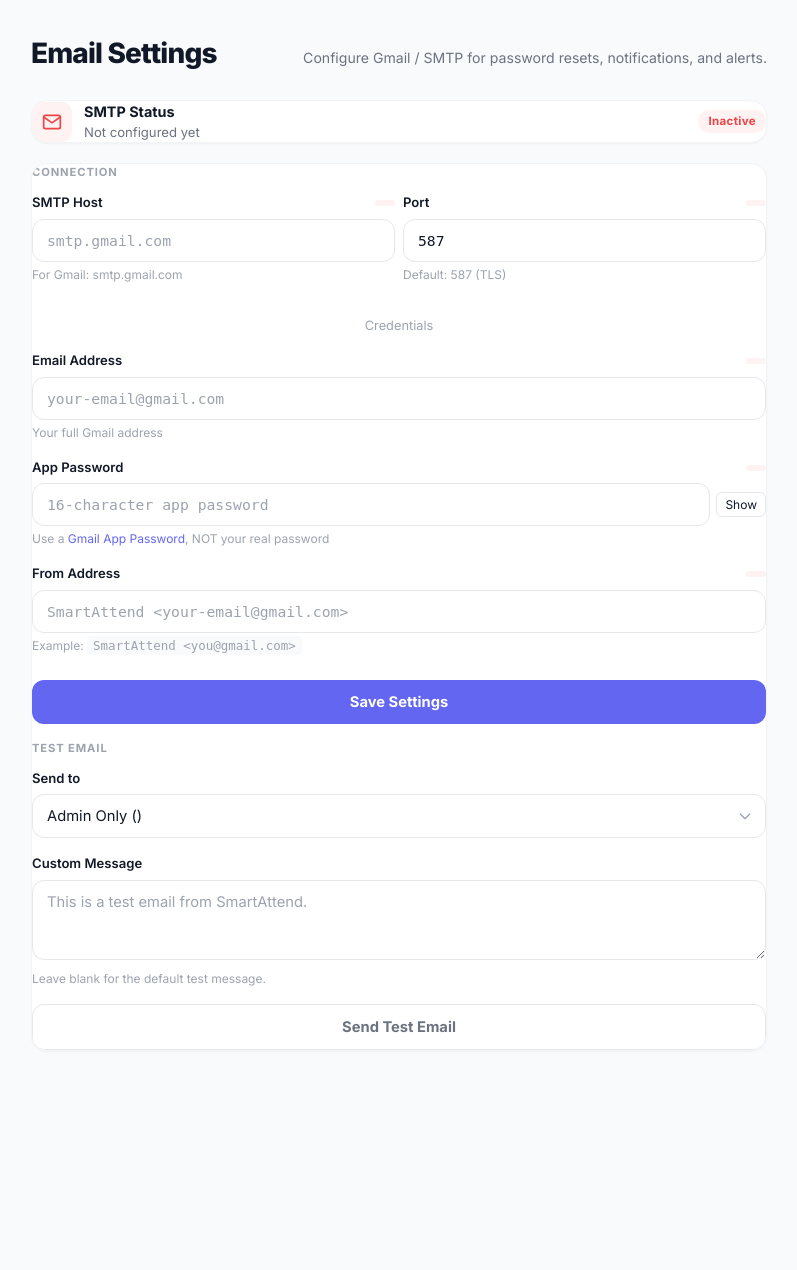
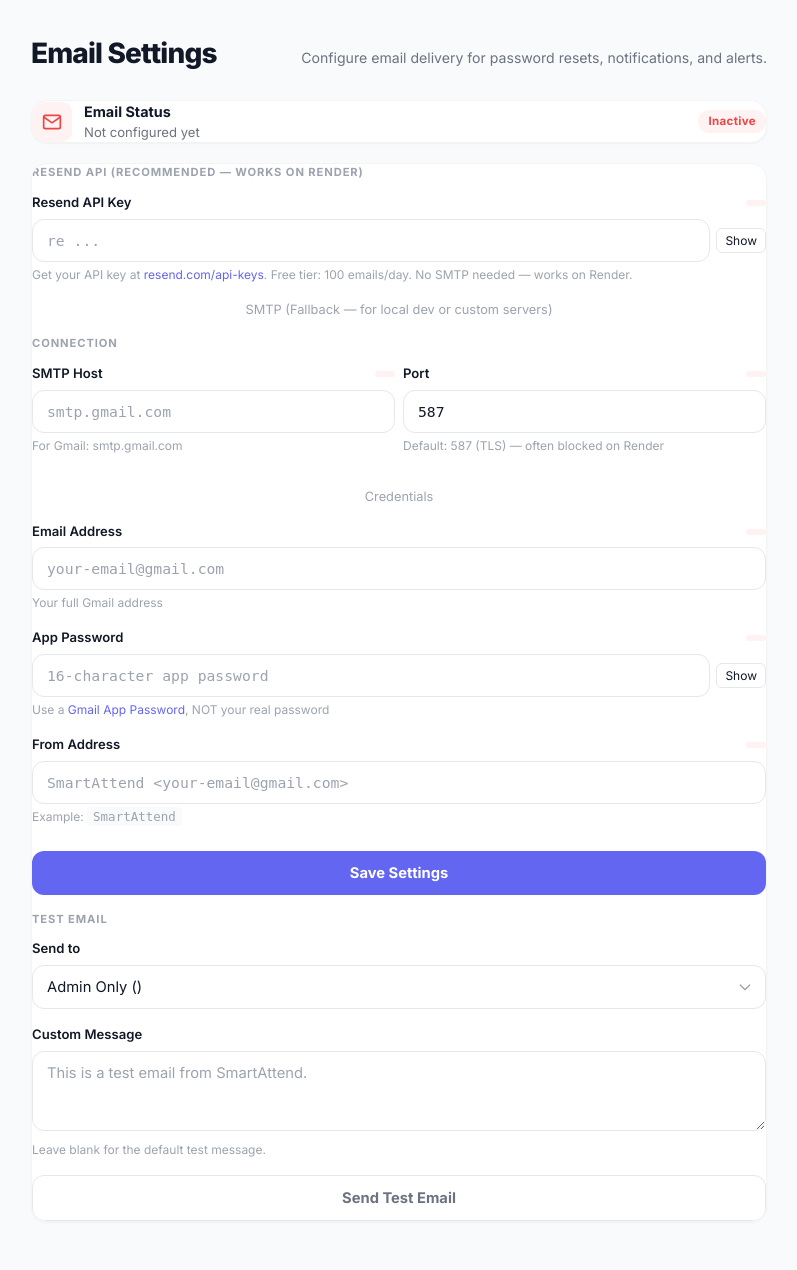
Before and after one commit to Tanmay-1122/Smart-Attendance-ITR, a Python web app: template app/templates/admin/email_settings.html in a window 1280 px wide. Shown: the whole page, without its empty margins (241-1038 px from the left). Before the commit the page ends 1050 px from the top, so only its background shows below. Run offline with Jinja, Linux system fonts and the light colour scheme; the template is opened without the code that fills it, so the values that code supplies are empty.

Commit message:
feat: add Resend API email support (works on Render)

```diff
--- a/app/api_config.py
+++ b/app/api_config.py
@@ -36,6 +36,7 @@ KNOWN_KEYS = {
     'TELEGRAM_GROUP_ID': 'Telegram Group/Chat ID',
     'GOOGLE_AI_KEY': 'Google Gemini AI API Key',
     'HF_FACE_API_URL': 'Hugging Face Face API URL',
+    'RESEND_API_KEY': 'Resend API Key (Email)',
     'SMTP_HOST': 'SMTP Host',
     'SMTP_PORT': 'SMTP Port',
     'SMTP_USER': 'SMTP Username',
@@ -50,6 +51,6 @@ KNOWN_KEYS = {
 }
 
 SECRET_KEYS = {
-    'TELEGRAM_BOT_TOKEN', 'GOOGLE_AI_KEY', 'SMTP_PASS',
+    'TELEGRAM_BOT_TOKEN', 'GOOGLE_AI_KEY', 'SMTP_PASS', 'RESEND_API_KEY',
     'TWILIO_AUTH_TOKEN', 'VAPID_PRIVATE_KEY',
 }
--- a/app/templates/admin/email_settings.html
+++ b/app/templates/admin/email_settings.html
@@ -4,7 +4,7 @@
 
   <div class="section-header">
     <div class="page-title">Email Settings</div>
-    <div class="page-sub">Configure Gmail / SMTP for password resets, notifications, and alerts.</div>
+    <div class="page-sub">Configure email delivery for password resets, notifications, and alerts.</div>
   </div>
 
   <div class="card" style="margin-bottom:20px;">
@@ -14,8 +14,16 @@
           <svg viewBox="0 0 24 24" fill="none" stroke="{% if smtp_configured %}var(--success){% else %}var(--danger){% endif %}" stroke-width="2" style="width:20px;height:20px;"><path d="M4 4h16c1.1 0 2 .9 2 2v12c0 1.1-.9 2-2 2H4c-1.1 0-2-.9-2-2V6c0-1.1.9-2 2-2z"/><polyline points="22,6 12,13 2,6"/></svg>
         </div>
         <div>
-          <div style="font-weight:700;font-size:0.9rem;">SMTP Status</div>
-          <div style="font-size:0.82rem;color:var(--text-secondary);">{% if smtp_configured %}Connected via {{ configs.SMTP_HOST.db_value }}{% else %}Not configured yet{% endif %}</div>
+          <div style="font-weight:700;font-size:0.9rem;">Email Status</div>
+          <div style="font-size:0.82rem;color:var(--text-secondary);">
+            {% if configs.RESEND_API_KEY.source == 'DB' or configs.RESEND_API_KEY.source == 'Env' %}
+              Resend API configured
+            {% elif smtp_configured %}
+              Connected via {{ configs.SMTP_HOST.db_value }}
+            {% else %}
+              Not configured yet
+            {% endif %}
+          </div>
         </div>
       </div>
       <span class="badge {% if smtp_configured %}badge-present{% else %}badge-absent{% endif %}">{% if smtp_configured %}Active{% else %}Inactive{% endif %}</span>
@@ -25,6 +33,21 @@
   <div class="card">
     <form method="POST">
       <input type="hidden" name="csrf_token" value="{{ csrf_token() }}"/>
+
+      <div class="section-label" style="margin-bottom:12px;">Resend API (Recommended — works on Render)</div>
+      <div class="field">
+        <div class="flex-row flex-between" style="margin-bottom:6px;">
+          <label class="label" for="RESEND_API_KEY" style="margin-bottom:0;">Resend API Key</label>
+          <span class="badge {% if configs.RESEND_API_KEY.source == 'DB' %}badge-present{% elif configs.RESEND_API_KEY.source == 'Env' %}badge-review{% else %}badge-absent{% endif %}" style="font-size:0.65rem;">{{ configs.RESEND_API_KEY.source }}</span>
+        </div>
+        <div class="secret-field flex-row flex-gap-xs">
+          <input type="password" id="RESEND_API_KEY" name="RESEND_API_KEY" class="input secret-input" value="{{ configs.RESEND_API_KEY.db_value }}" placeholder="{% if configs.RESEND_API_KEY.source == 'DB' %}Saved (hidden){% else %}re_...{% endif %}" style="font-family:monospace;width:100%;">
+          <button type="button" class="toggle-secret" style="padding:4px 8px;font-size:.75rem;border:1px solid var(--border);border-radius:6px;cursor:pointer;white-space:nowrap;background:var(--surface);color:var(--text-2);" onclick="toggleSecret(this)">Show</button>
+        </div>
+        <div class="field-hint">Get your API key at <a href="https://resend.com/api-keys" target="_blank" style="color:var(--brand);">resend.com/api-keys</a>. Free tier: 100 emails/day. No SMTP needed — works on Render.</div>
+      </div>
+
+      <div class="divider">SMTP (Fallback — for local dev or custom servers)</div>
 
       <div class="section-label" style="margin-bottom:12px;">Connection</div>
       <div class="stat-grid-2">
@@ -42,7 +65,7 @@
             <span class="badge {% if configs.SMTP_PORT.source == 'DB' %}badge-present{% elif configs.SMTP_PORT.source == 'Env' %}badge-review{% else %}badge-absent{% endif %}" style="font-size:0.65rem;">{{ configs.SMTP_PORT.source }}</span>
           </div>
           <input type="text" id="SMTP_PORT" name="SMTP_PORT" class="input" value="{{ configs.SMTP_PORT.db_value or '587' }}" placeholder="587" style="font-family:monospace;">
-          <div class="field-hint">Default: 587 (TLS)</div>
+          <div class="field-hint">Default: 587 (TLS) — often blocked on Render</div>
         </div>
       </div>
 
@@ -74,8 +97,8 @@
           <label class="label" for="SMTP_FROM" style="margin-bottom:0;">From Address</label>
           <span class="badge {% if configs.SMTP_FROM.source == 'DB' %}badge-present{% elif configs.SMTP_FROM.source == 'Env' %}badge-review{% else %}badge-absent{% endif %}" style="font-size:0.65rem;">{{ configs.SMTP_FROM.source }}</span>
         </div>
-        <input type="text" id="SMTP_FROM" name="SMTP_FROM" class="input" value="{{ configs.SMTP_FROM.db_value }}" placeholder="SmartAttend &lt;your-email@gmail.com&gt;" style="font-family:monospace;">
-        <div class="field-hint">Example: <code style="background:var(--bg);padding:2px 6px;border-radius:4px;font-size:0.78rem;">SmartAttend &lt;you@gmail.com&gt;</code></div>
+        <input type="text" id="SMTP_FROM" name="SMTP_FROM" class="input" value="{{ configs.SMTP_FROM.db_value }}" placeholder="SmartAttend <your-email@gmail.com>" style="font-family:monospace;">
+        <div class="field-hint">Example: <code style="background:var(--bg);padding:2px 6px;border-radius:4px;font-size:0.78rem;">SmartAttend <you@gmail.com></code></div>
         {% if configs.SMTP_FROM.db_value and '<' not in configs.SMTP_FROM.db_value %}
         <div class="alert alert-warning" style="margin-top:8px;font-size:0.82rem;">
           <svg viewBox="0 0 24 24" fill="none" stroke="currentColor" stroke-width="2" style="width:16px;height:16px;flex-shrink:0;margin-top:1px;"><path d="M10.29 3.86L1.82 18a2 2 0 0 0 1.71 3h16.94a2 2 0 0 0 1.71-3L13.71 3.86a2 2 0 0 0-3.42 0z"/><line x1="12" y1="9" x2="12" y2="13"/><line x1="12" y1="17" x2="12.01" y2="17"/></svg>
@@ -116,13 +139,11 @@
   <div class="alert alert-info" style="margin-top:20px;">
     <svg viewBox="0 0 24 24" fill="none" stroke="currentColor" stroke-width="2" style="width:18px;height:18px;flex-shrink:0;margin-top:1px;"><circle cx="12" cy="12" r="10"/><line x1="12" y1="16" x2="12" y2="12"/><line x1="12" y1="8" x2="12.01" y2="8"/></svg>
     <div>
-      <div style="font-weight:700;font-size:0.85rem;margin-bottom:4px;">How to set up Gmail</div>
+      <div style="font-weight:700;font-size:0.85rem;margin-bottom:4px;">How it works</div>
       <ol style="margin:0;padding-left:16px;font-size:0.82rem;line-height:1.8;">
-        <li>Go to <a href="https://myaccount.google.com/security" target="_blank" style="color:var(--brand);">Google Account Security</a></li>
-        <li>Enable <strong>2-Step Verification</strong> (required for App Passwords)</li>
-        <li>Go to <a href="https://myaccount.google.com/apppasswords" target="_blank" style="color:var(--brand);">App Passwords</a></li>
-        <li>Generate a new App Password for "Mail"</li>
-        <li>Copy the 16-character password and paste it above</li>
+        <li><strong>Resend API (recommended):</strong> Add your Resend API key above. Uses HTTPS — works on Render, no SMTP blocking.</li>
+        <li><strong>SMTP fallback:</strong> Only used if Resend API key is not set. Requires port 587/465 open (blocked on Render free tier).</li>
+        <li>From address is auto-corrected to <code>SmartAttend <email></code> format if missing angle brackets.</li>
       </ol>
     </div>
   </div>
```
Also changed, not shown: app/email.py (+55 -5 lines), app/routes/admin.py (+55 -25 lines).
